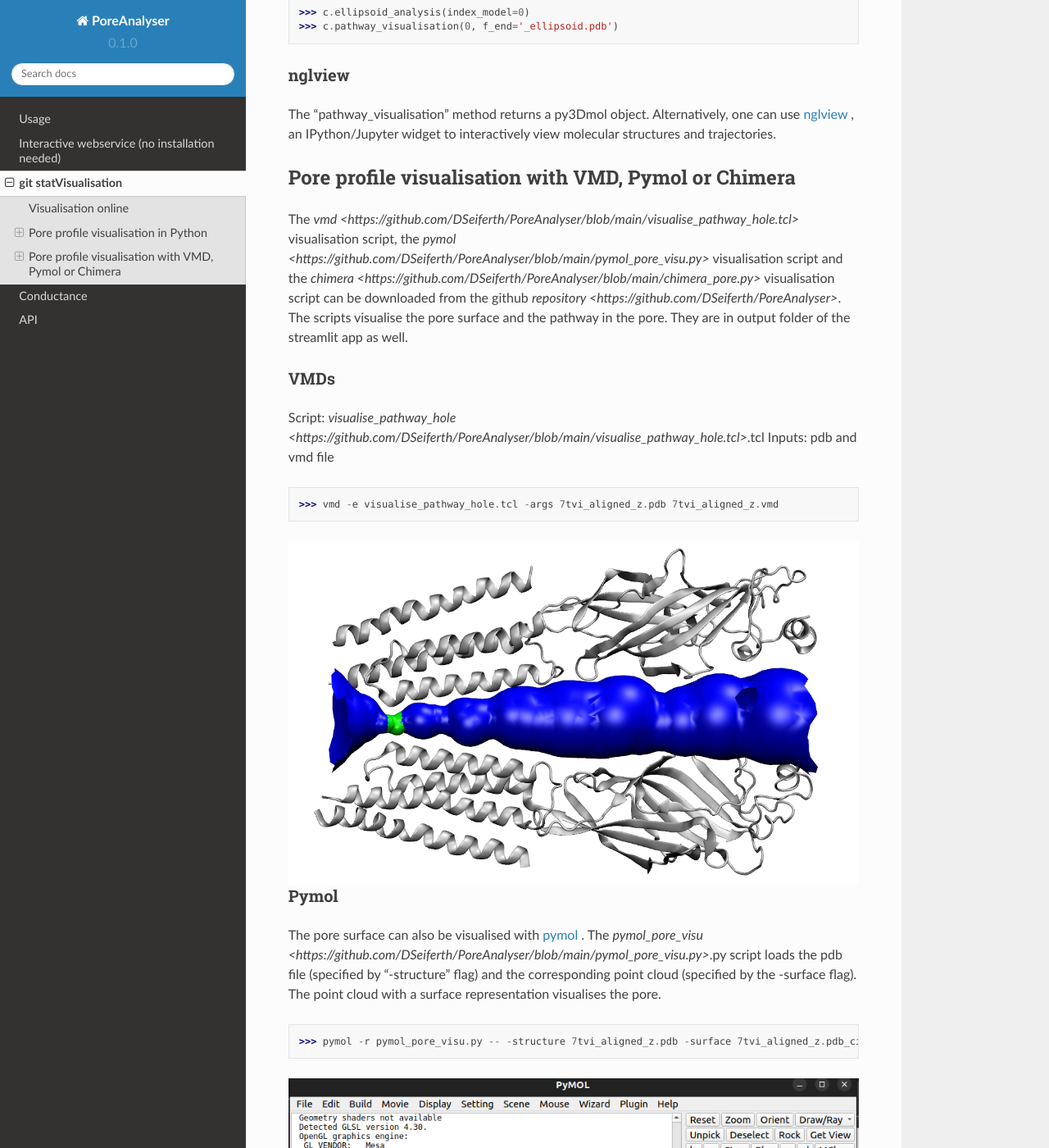
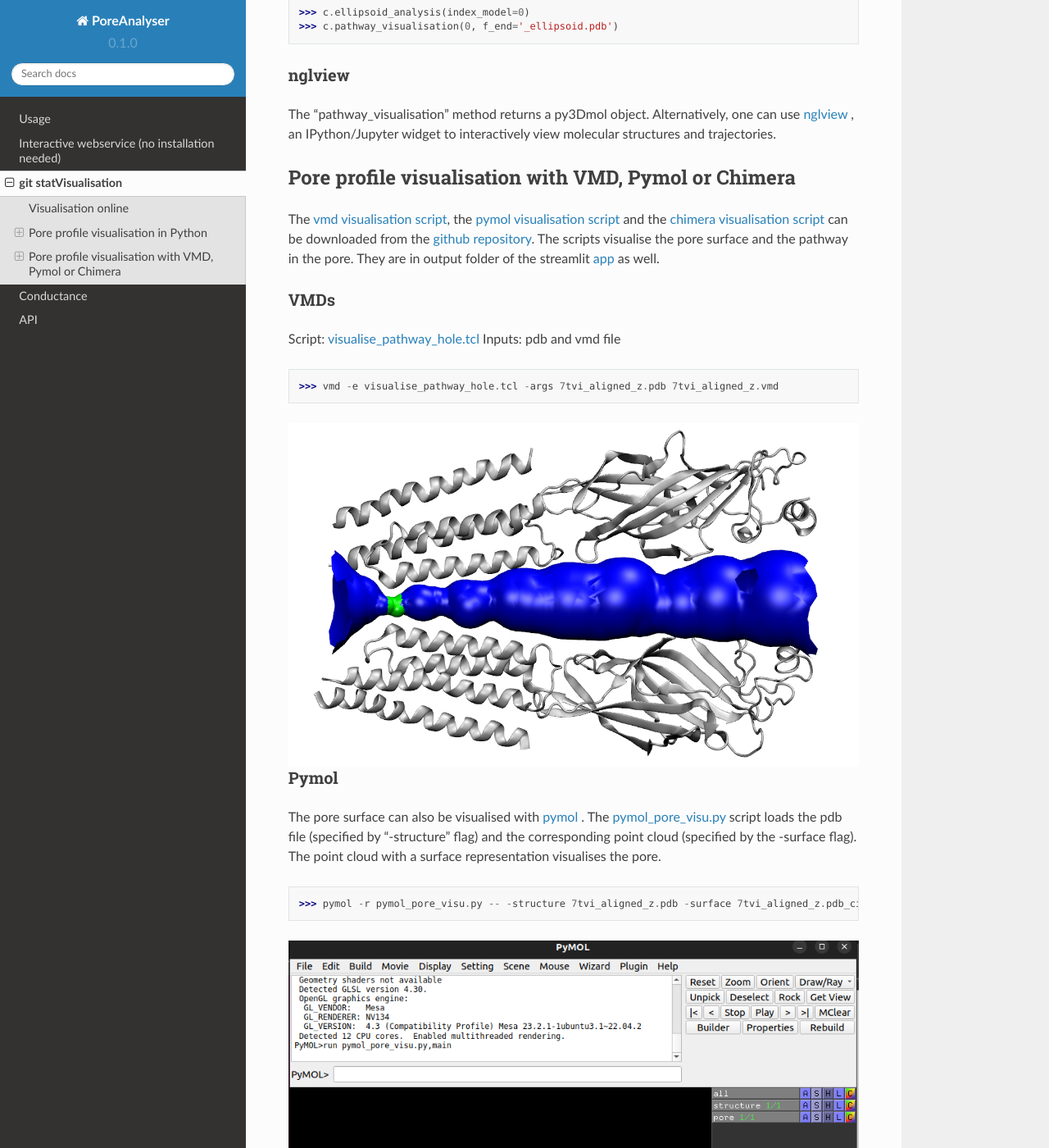
Before and after one commit to DSeiferth/PoreAnalyser, a Sphinx documentation site: the page built from docs/source/visualisation.rst, in a window 1280 px wide and 1400 px high, scrolled down 685 px. Shown: the whole window at 82% size. Built offline with Sphinx 7.4.7 and the Read the Docs theme 2.0.0, drawn with Linux system fonts in a browser that asks for light colours; some of the changed lines change nothing that is shown; some of the changed text lies outside the part shown.

Commit message:
links in docs2

```diff
--- a/docs/source/visualisation.rst
+++ b/docs/source/visualisation.rst
@@ -37,15 +37,15 @@ The "pathway_visualisation" method returns a py3Dmol object. Alternatively, one
 Pore profile visualisation with VMD, Pymol or Chimera
 -----------------------------------------------------
 
-The `vmd <https://github.com/DSeiferth/PoreAnalyser/blob/main/visualise_pathway_hole.tcl>` visualisation script,
-the `pymol <https://github.com/DSeiferth/PoreAnalyser/blob/main/pymol_pore_visu.py>` visualisation script and
-the `chimera <https://github.com/DSeiferth/PoreAnalyser/blob/main/chimera_pore.py>` visualisation script can be downloaded
-from the github `repository <https://github.com/DSeiferth/PoreAnalyser>`. The scripts visualise the pore surface and the pathway in the pore.
-They are in output folder of the streamlit app as well.
+The `vmd visualisation script <https://github.com/DSeiferth/PoreAnalyser/blob/main/visualise_pathway_hole.tcl>`_,
+the `pymol visualisation script <https://github.com/DSeiferth/PoreAnalyser/blob/main/pymol_pore_visu.py>`_ and
+the `chimera visualisation script <https://github.com/DSeiferth/PoreAnalyser/blob/main/chimera_pore.py>`_ can be downloaded
+from the `github repository <https://github.com/DSeiferth/PoreAnalyser>`_. The scripts visualise the pore surface and the pathway in the pore.
+They are in output folder of the streamlit `app <https://github.com/DSeiferth/PoreAnalyser/blob/main/app.py>`_ as well.
 
 VMDs
 ^^^^^^^^
-Script: `visualise_pathway_hole <https://github.com/DSeiferth/PoreAnalyser/blob/main/visualise_pathway_hole.tcl>`.tcl
+Script: `visualise_pathway_hole.tcl <https://github.com/DSeiferth/PoreAnalyser/blob/main/visualise_pathway_hole.tcl>`_
 Inputs: pdb and vmd file
 
 >>> vmd -e visualise_pathway_hole.tcl -args 7tvi_aligned_z.pdb 7tvi_aligned_z.vmd
@@ -58,7 +58,7 @@ Inputs: pdb and vmd file
 Pymol
 ^^^^^^^^
 The pore surface can also be visualised with `pymol <https://pymol.org/>`_ .
-The `pymol_pore_visu <https://github.com/DSeiferth/PoreAnalyser/blob/main/pymol_pore_visu.py>`.py script loads the pdb file (specified by "-structure" flag) and the
+The `pymol_pore_visu.py <https://github.com/DSeiferth/PoreAnalyser/blob/main/pymol_pore_visu.py>`_ script loads the pdb file (specified by "-structure" flag) and the
 corresponding point cloud (specified by the -surface flag). The point cloud with a surface representation
 visualises the pore.
 
@@ -73,7 +73,7 @@ visualises the pore.
 Chimera
 ^^^^^^^^
 The 3d pore can also be visualised with `UCSF Chimera <https://www.cgl.ucsf.edu/chimera/>`_ .
-The `chimera_pore <https://github.com/DSeiferth/PoreAnalyser/blob/main/chimera_pore.py>`.py script loads the pdb file (specified by the user in the script) and the
+The `chimera_pore.py <https://github.com/DSeiferth/PoreAnalyser/blob/main/chimera_pore.py>`_ script loads the pdb file (specified by the user in the script) and the
 corresponding point cloud into chimera. The point cloud with a surface representation
 visualises the pore.
 
```
